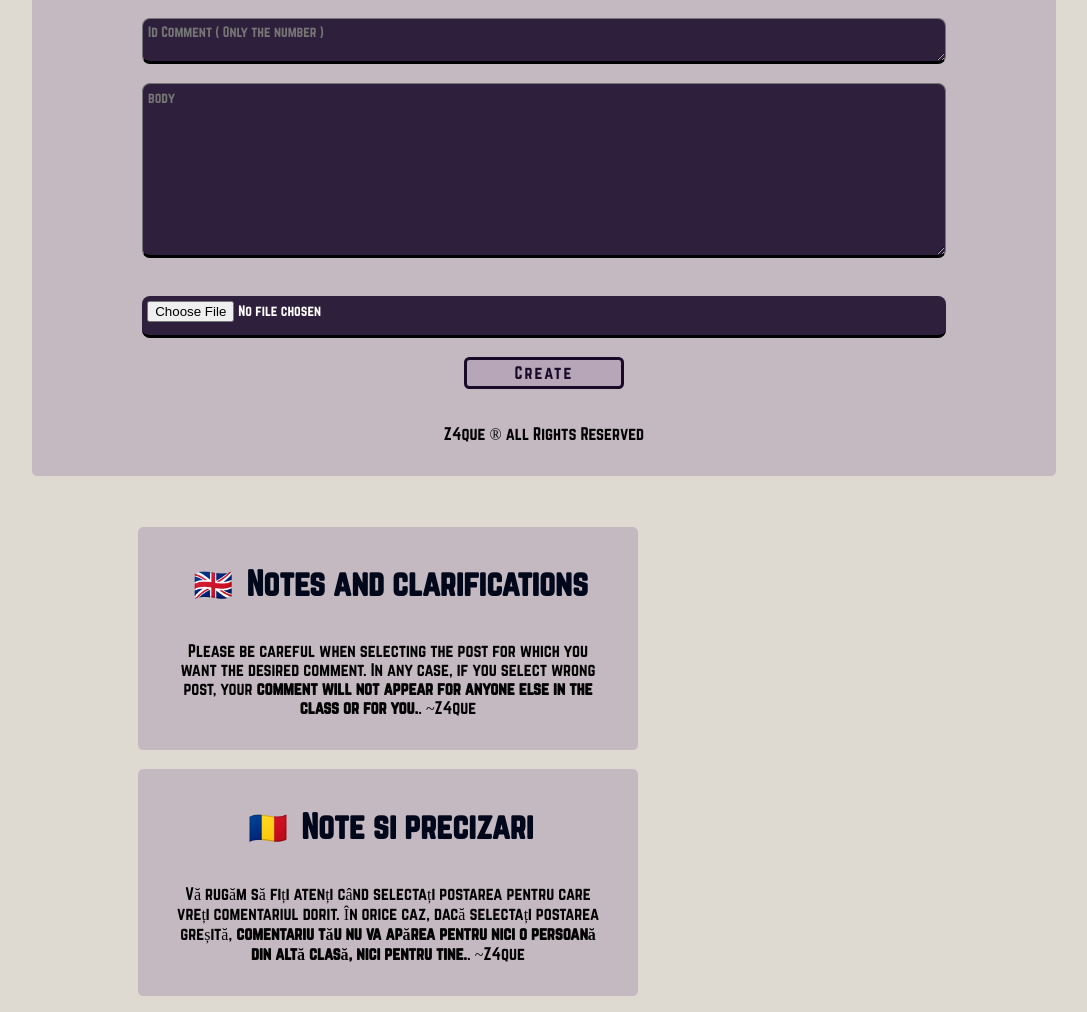
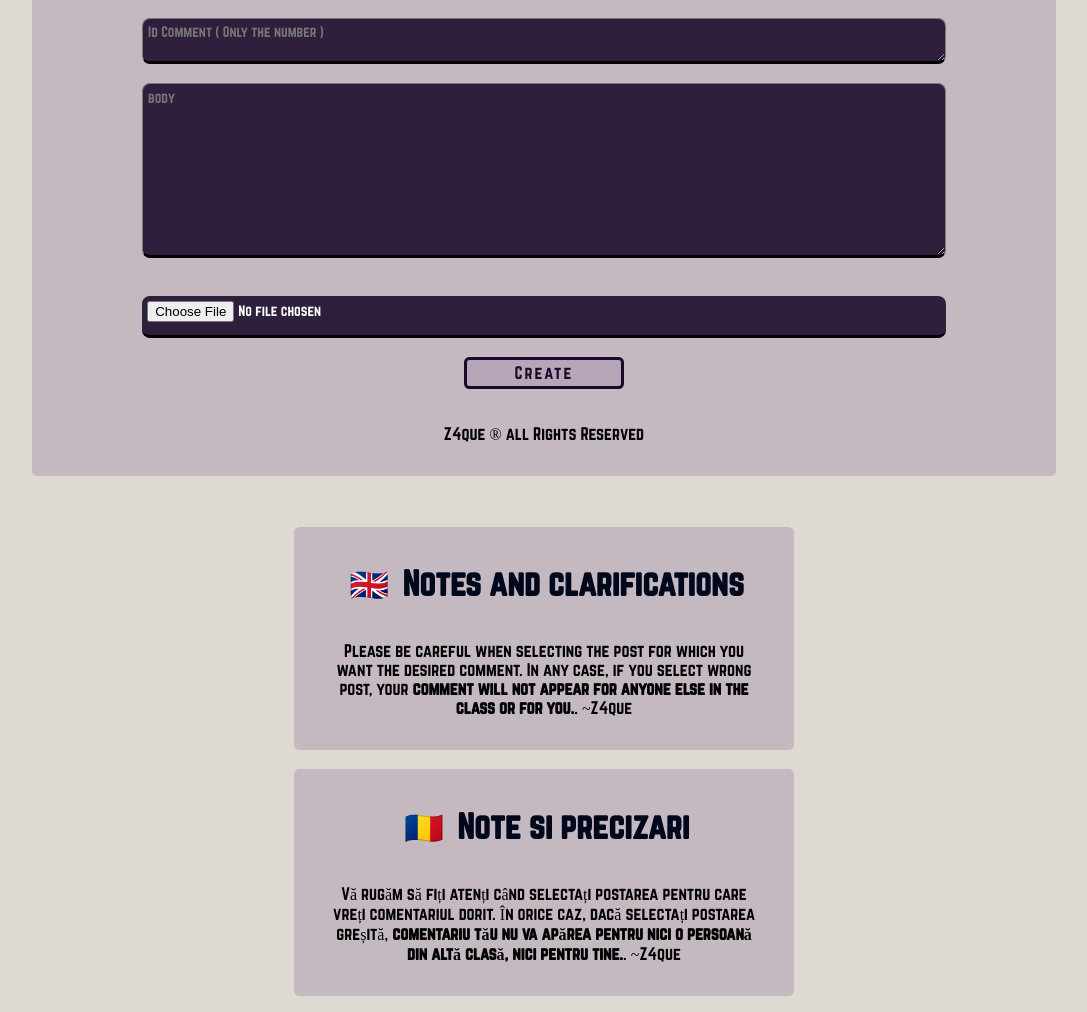
Before and after one commit to Zaque-69/CNNS-Blog, a Django app: template system/templates/postNewComment.html in a window 1280 px wide. Shown: the part 177-1189 px from the top of the page, without its empty margins (96-1183 px from the left). Run offline with Django 3.2, Linux system fonts and the light colour scheme; the template is opened without the code that fills it, so the values that code supplies are empty.

Commit message:
Update postNewComment.html

```diff
--- a/system/templates/postNewComment.html
+++ b/system/templates/postNewComment.html
@@ -28,6 +28,7 @@
 </div>
 <br>
 <div style = 'padding : 1rem; '>
+    <div class = 'w-100 display-flex align-items-center justify-content-center'>
         <div class = 'display-flex align-items-center justify-content-center' style = 'width : 75%;'>
         <div style = 'background-color: #c5b9c1; padding : 1rem; flex-direction: column;' class = 'container display-flex align-items-center justify-content-center w-50'>
             <h1><span style = 'color : blue'>🇬🇧</span> Notes and clarifications</h1>
@@ -35,7 +36,10 @@
                   wrong post, your <b>comment will not appear for anyone else in the class or for you.</b>. ~Z4que
             </span>
         </div>
-    </div><br>
+        </div>
+    </div>
+    <br>
+    <div class = 'w-100 display-flex align-items-center justify-content-center'>
         <div class = 'display-flex align-items-center justify-content-center w-100 ' style = 'width : 75%;'>
             <div style = 'background-color: #c5b9c1; padding : 1rem; flex-direction: column;' class = 'container display-flex align-items-center justify-content-center w-50'>
                 <h1><span style = 'color : red;'>🇷🇴</span> Note si precizari</h1>
@@ -45,5 +49,6 @@
             </div>
         </div>
     </div>
+</div>
 
 {% endblock %}
```
Lines whose indentation alone changed are shown as unchanged.
